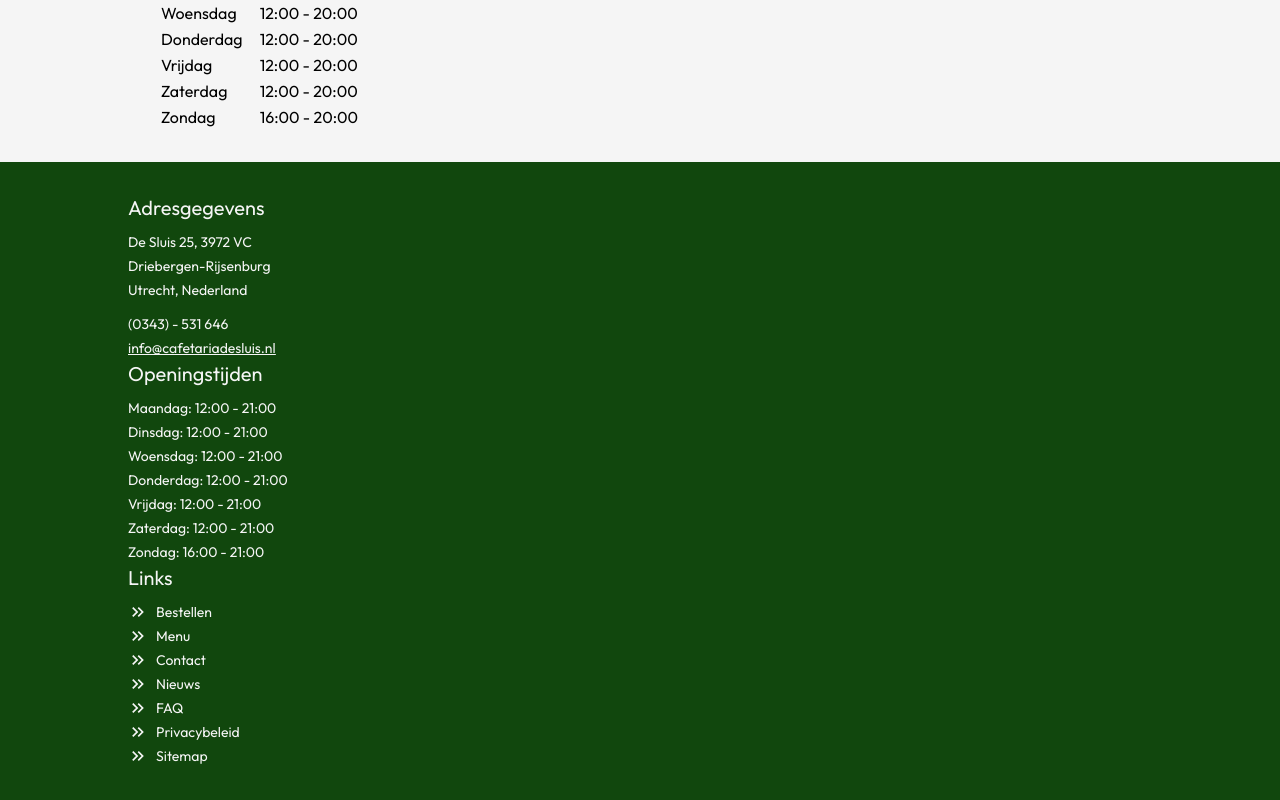
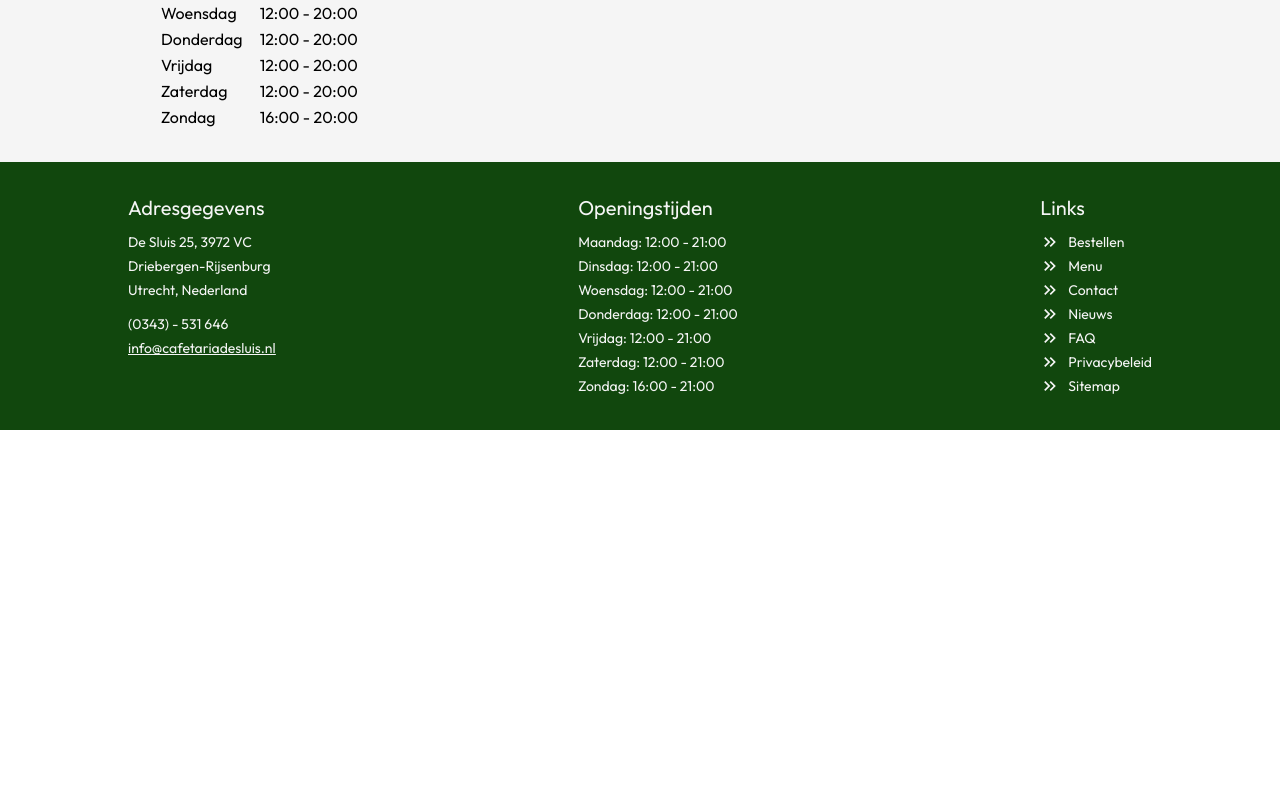
Before and after one commit to zStevenn/sluis-app, a React (Vite) app: page / in a window 1280 px wide. Shown: the part 1610-2410 px from the top of the page. After the commit the page ends 2040 px from the top, so only its background shows below. Built offline with nearby package versions, Linux system fonts and the light colour scheme.

Commit message:
Allows container to take in classNames

```diff
--- a/src/components/Container.jsx
+++ b/src/components/Container.jsx
@@ -1,3 +1,7 @@
-export default function Container({ children }) {
-	return <div className="container mx-auto lg:max-w-screen-lg">{children}</div>
+export default function Container({ children, className = "" }) {
+	return (
+		<div className={`container mx-auto lg:max-w-screen-lg ${className}`}>
+			{children}
+		</div>
+	)
 }
```
